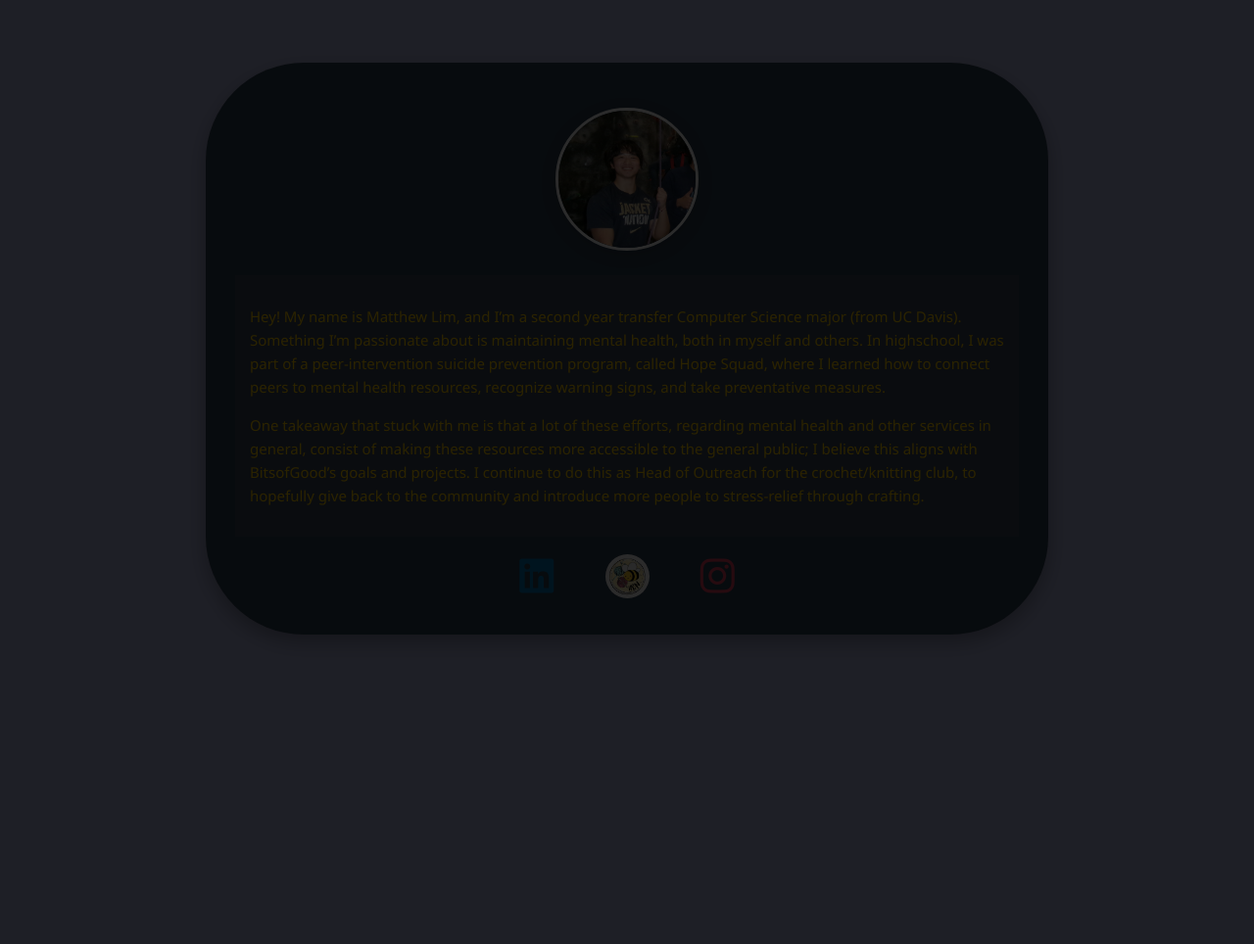
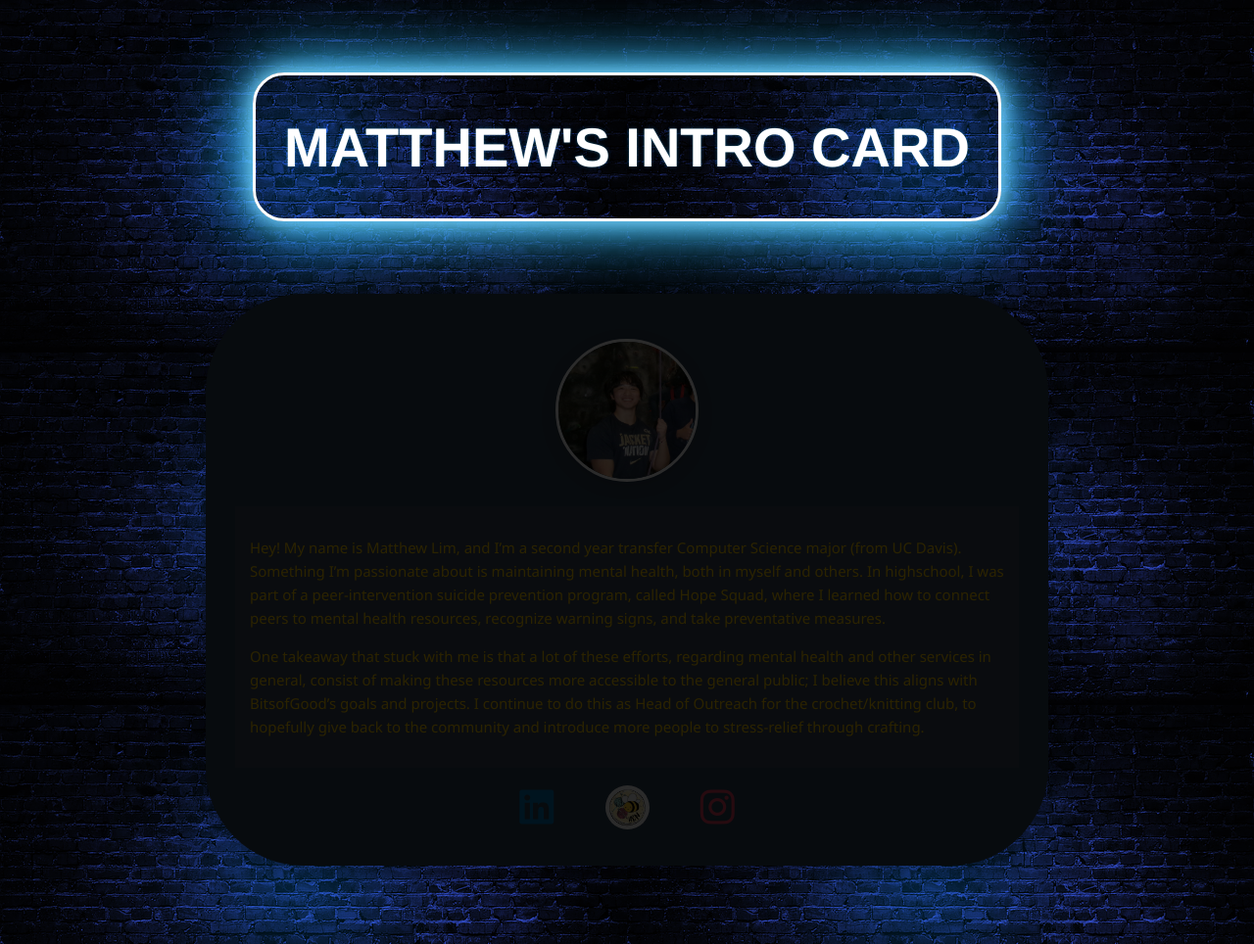
Before and after one commit to mlim70/matthewlim_takehome, a plain HTML site: page index.html in a window 1280 px wide. Shown: the whole page at 98% size. Before the commit the page ends 800 px from the top, so only its background shows below. Drawn offline with Linux system fonts and the light colour scheme.

Commit message:
Added neon flickering title sign; added brick background image

```diff
--- a/index.html
+++ b/index.html
@@ -1,3 +1,6 @@
+<!-- World-building; switching worlds as scroll -->
+ <!-- splash screen with different elements from worlds -->
+<!-- as scroll down, pass by objects close-ups to transition -->
 <!DOCTYPE html>
 
 <html lang="en">
@@ -10,6 +13,10 @@
     </head>
 
     <body>
+        <div class="intro-container">
+            <div class="title-sign">
+                <h1>Matthew's Intro Card</h1>
+            </div>
             <div class="info-card">
                 <div class="profile-picture">
                     <a href="https://github.com/mlim70" class="profile-picture-btn" target="_blank">
@@ -37,7 +44,10 @@
                         <i class="fab fa-instagram"></i>
                     </a>
                 </div>
-
+            </div>
+        </div>
+        <div class="section-2-container">
+            <div class="animation-box"></div>
         </div>
     </body>
 
--- a/styles.css
+++ b/styles.css
@@ -4,28 +4,69 @@ body {
     display: flex;
     justify-content: center;
     align-items: center;
-    margin: 5%;
     overflow: auto;
+    margin: 10vh;
+    background-image: url(images/blue-brick-wall.webp);
 }
 
-.profile-picture {
-    margin-top: 2%;
+/*Classes*/
+.intro-container{
+    display: flex;
+    flex-direction: column;
+    align-items: center;
+    justify-content: center;
+    gap: 10vh;
+}
+/*TITLE*/
+.title-sign {
+    display: flex;
+    justify-content: center;
+    align-items: center;
+    position: relative;
+    font-size: 1.75rem;
+    font-family: 'Helvetica Neue', sans-serif;
+    text-transform: uppercase;
+    color: #fff;
+    width: 47rem;
+    animation: flicker 0.11s ease-in-out infinite alternate;
 }
 
-.profile-picture img {
-    border-radius: 50%;
-    width: 140px;
-    height: 140px;
-    border: 3px solid #ffff;
-    box-shadow: 0px 4px 15px rgba(0, 0, 0, 0.2);
-    transition: box-shadow 0.3s, transform 0.3s;
+@keyframes flicker {
+    0%, 18%, 22%, 25%, 53%, 57%, 100% {
+        text-shadow:
+            0 0 5px #b3e5fc,
+            0 0 10px #b3e5fc,
+            0 0 20px #81d4fa,
+            0 0 30px #4fc3f7,
+            0 0 40px #29b6f6,
+            0 0 50px #0288d1,
+            0 0 75px #0277bd;
+    }
+
+    20%, 24%, 55% {
+        text-shadow: none;
+    }
+  }
+
+.title-sign::before{
+    content: '';
+    position: absolute;
+    top: -6px;
+    right: -6px;
+    bottom: -6px;
+    left: -6px;
+    border: 0.2rem solid #fff; /* Neown glow */
+    border-radius: 2rem;
+    box-shadow:
+    0 0 20px #81d4fa,
+    0 0 40px #4fc3f7,
+    0 0 80px #29b6f6;
+    z-index: -1;
 }
 
-.profile-picture img:hover {
-    box-shadow: 0px 8px 20px rgba(0, 0, 0, 0.4);
-    transform: scale(1.05);
-}
+/*TITLE END*/
 
+/*INFO CARD*/
 .info-card {
     position: relative;
     background-color: #2C3E50; /* main box background */
@@ -53,7 +94,10 @@ body {
     opacity: 0;
     transition: opacity 0.3s ease;
     border: 1px solid #A5F3C0; /* Neown glow */
-    box-shadow: 0 0 8px #A5F3C0, 0 0 17px #A5F3C0, 0 0 40px #A5F3C0, 0 0 60px #A5F3C0;
+    box-shadow:
+    0 0 20px #00ffa3,
+    0 0 40px #00d98c,
+    0 0 80px #00b378;
 }
 
 .info-card:hover {
@@ -79,6 +123,24 @@ body {
     padding: 15px;
     position: relative;
     text-align: left;
+}
+
+.profile-picture {
+    margin-top: 2%;
+}
+
+.profile-picture img {
+    border-radius: 50%;
+    width: 140px;
+    height: 140px;
+    border: 3px solid #ffff;
+    box-shadow: 0px 4px 15px rgba(0, 0, 0, 0.2);
+    transition: box-shadow 0.3s, transform 0.3s;
+}
+
+.profile-picture img:hover {
+    box-shadow: 0px 8px 20px rgba(0, 0, 0, 0.4);
+    transform: scale(1.05);
 }
 
 .buttons {
@@ -134,3 +196,5 @@ body {
     border-radius: 50%;
     border: 2px;
 }
+/*INFO CARD END*/
+/*SECTION 2*/
```
Also changed, not shown: images/black-brick-wall.jpg (added), images/blue-brick-wall.webp (added), images/brick-wall-background.jpg (added), images/brown-brick-wall.webp (added), images/graffiti-brick-wall.jpg (added), images/white-brick-wall.jpg (added), 1 other file. Lines whose indentation alone changed are shown as unchanged.
